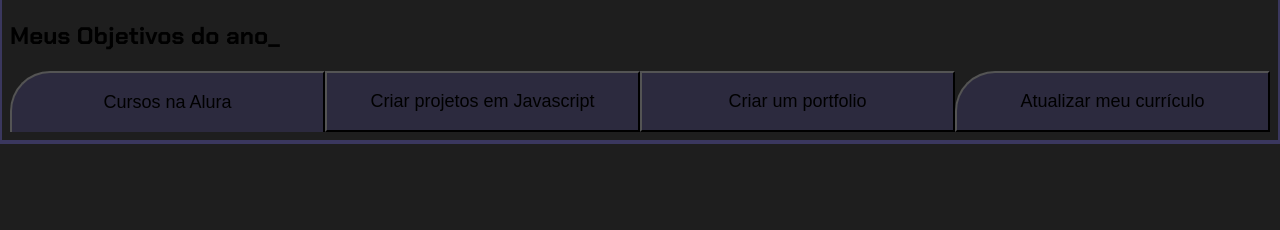
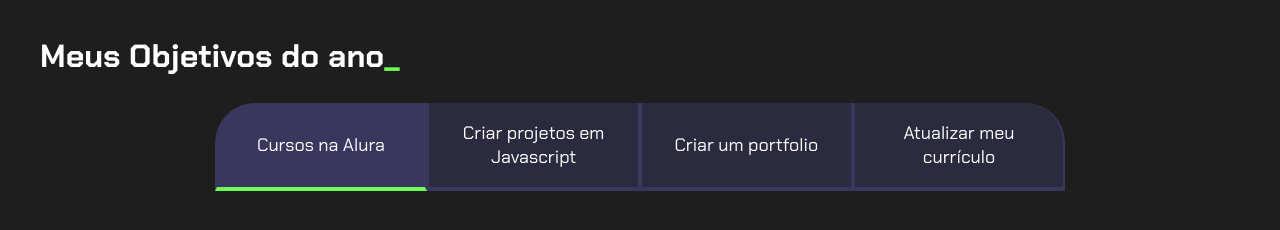
Before and after one commit to Biel009xs/projeto-de-vida, a plain HTML site: page index.html in a window 1280 px wide. Drawn offline with Linux system fonts and the light colour scheme.

Commit message:
Update style.css

```diff
--- a/style.css
+++ b/style.css
@@ -1,25 +1,44 @@
 @import url('https://fonts.googleapis.com/css2?family=Chakra+Petch:wght@400;700&display=swap');
+
 :root {
     --cor-de-fundo: #1E1E1E;
-  --verde: #6FFF57
+    --verde: #6FFF57;
     --branco: #FFFFFF;
     --botao-ativo: #3A375E;
     --botao-inativo: rgba(58, 55, 94, 0.5);
     --texto-fundo: rgba(58, 55, 94, 0.3);
+}
+
 body {
-    background-color:var(--cor-de-fundo);
+    background-color: var(--cor-de-fundo);
     color: var(--branco);
     font-family: 'Chakra Petch', sans-serif;
 }
-.ativo{
-  background-color:var(--botao-ativo);
-  border-bottom:4px solid var(--verd);
+
+
+.conteudo-principal {
+    display: flex;
+    flex-direction: column;
+    justify-content: center;
+    align-items: center;
+    max-width: 1200px;
+    width: 100%;
+    margin: 0 auto;
 }
+
+.titulo-principal {
+    text-align: left;
+    width: 100%;
+    font-size: 32px;
+}
+
 .titulo-principal span {
     color: var(--verde);
 }
+
+
 .botao {
-    font-family: "Crakra Petch", sans-serif;
+    font-family: 'Chakra Petch', sans-serif;
     background-color: var(--botao-inativo);
     color: var(--branco);
     display: flex;
@@ -28,22 +47,35 @@
     font-size: 18px;
     align-items: center;
     width: 100%;
-}
     border-bottom: 4px solid var(--botao-ativo);
     border-left: 2px solid var(--botao-ativo);
     border-right: 2px solid var(--botao-ativo);
     border-top: none;
+}
+
+.botao:first-child {
+    border-radius: 40px 40px 0 0;
+}
+
 .botoes {
     display: block;
 }
+
+.ativo{
+    background-color: var(--botao-ativo);
+    border-bottom: 4px solid var(--verde);
+}
+
 @media screen and (min-width: 768px) {
     .botoes {
         display: flex;
     }
-}
+
     .botao:first-child {
         border-radius: 40px 0 0 0;
     }
+
     .botao:last-child {
-  border-radius: 40px 0 0 0;
+        border-radius: 0 40px 0 0;
     }
+}
```
Lines whose indentation alone changed are shown as unchanged.
